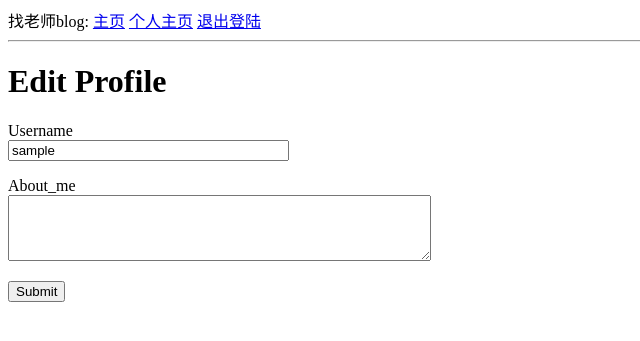
After one commit to Martindu263/flask_website, a Flask app: page /edit_profile in a window 1280 px wide. The commit adds this page. Shown: the top 341 px of the page, without its empty margins (0-640 px from the left). Run offline with Flask 2, Linux system fonts and the light colour scheme; the visitor is signed in with stand-in values (Sample User, id 1); data comes from the database, SQL or seed files in the repository.

Commit message:
user_profile_change

```diff
--- a/app/forms.py
+++ b/app/forms.py
@@ -1,7 +1,8 @@
 from flask_wtf import FlaskForm
-from wtforms import StringField,PasswordField,BooleanField,SubmitField
-from wtforms.validators import ValidationError, DataRequired, Email, EqualTo
+from wtforms import StringField, PasswordField, BooleanField, SubmitField, TextAreaField
+from wtforms.validators import ValidationError, DataRequired, Email, EqualTo, Length
 from app.models import User
+
 
 class LoginForm(FlaskForm):
 	username = StringField('用户名', validators=[DataRequired()])
@@ -33,3 +34,8 @@ class RegistrationForm(FlaskForm):
         user = User.query.filter_by(phone_number=phone_number.data).first()
         if user is not None:
             raise ValidationError('电话重复了，请更换电话注册。')
+
+class EditProfileForm(FlaskForm):
+    username = StringField('Username', validators=[DataRequired()])
+    about_me = TextAreaField('About_me', validators=[Length(min=0, max=140)])
+    submit = SubmitField('Submit')
--- a/app/models.py
+++ b/app/models.py
@@ -18,6 +18,8 @@ class User(UserMixin, db.Model):
 	password_hash = db.Column(db.String(128))
 	time_created = db.Column(db.DateTime(timezone=True), server_default=func.now())
 	posts = db.relationship('Post', backref='author', lazy='dynamic')
+	about_me = db.Column(db.String(140))
+	last_seen = db.Column(db.DateTime, default=datetime.utcnow)
 
 	def __repr__(self):
 		return '<User {}>'.format(self.username)
--- a/app/routes.py
+++ b/app/routes.py
@@ -7,7 +7,8 @@ from app import db
 from app.forms import RegistrationForm
 from flask_login import login_required
 from werkzeug.urls import url_parse
-
+from datetime import datetime
+from app.forms import EditProfileForm
 
 @app.route('/')
 @app.route('/index')
@@ -16,14 +17,7 @@ from werkzeug.urls import url_parse
 def index():
 
 	posts = [
-		{
-			'author': {'username': 'john'},
-			'body': 'Beautiful day in Portland!'
-		},
-		{
-			'author': {'username': 'susan'},
-			'body': 'Beautiful day in USA!'
-		}
+
 		]
 	return render_template('index.html', title='Home', posts=posts)
 
@@ -62,3 +56,35 @@ def register():
 		flash('恭喜你，注册成功!')
 		return redirect(url_for('login'))
 	return render_template('register.html', title='Register', form=form)
+
+@app.route('/user/<username>')
+@login_required
+def user(username):
+	user = User.query.filter_by(username=username).first_or_404()
+	posts = [
+		{'author':user, 'body':'Test post #1'},
+		{'author':user, 'body':'Test post #2'}
+	]
+	return render_template('user.html', user=user, posts=posts)
+
+@app.before_request
+def before_request():
+	if current_user.is_authenticated:
+		current_user.last_seen = datetime.utcnow()
+		db.session.commit()
+
+@app.route('/edit_profile',methods=['GET','POST'])
+@login_required
+def edit_profile():
+	form = EditProfileForm()
+	if form.validate_on_submit():
+		current_user.username = form.username.data
+		current_user.about_me = form.about_me.data
+		db.session.commit()
+
+		flash('变更已经成功更改！')
+		return redirect(url_for('edit_profile'))
+	elif request.method == 'GET':
+		form.username.data = current_user.username
+		form.about_me.data = current_user.about_me
+	return render_template('edit_profile.html', title='Edit Profile', form=form)
--- /dev/null
+++ b/app/templates/_post.html
@@ -0,0 +1,5 @@
+<table>
+	<tr valign="top">
+		<td>{{ post.author.username }} says:<br>{{ post.body }}</td>
+	</tr>
+	</table>
--- a/app/templates/base.html
+++ b/app/templates/base.html
@@ -16,6 +16,7 @@
 		{% if current_user.is_anonymous %}
 		<a href="{{ url_for('login') }}">登陆</a>
 		{% else %}
+		<a href="{{ url_for('user', username=current_user.username) }}">个人主页</a>
 		<a href="{{ url_for('logout') }}">退出登陆</a>
         {% endif %}
 	</div>
--- /dev/null
+++ b/app/templates/edit_profile.html
@@ -0,0 +1,26 @@
+{% extends "base.html" %}
+
+{% block content %}
+	<h1>Edit Profile</h1>
+	<form action="", method="post">
+		{{ form.hidden_tag() }}
+		<p>
+			{{ form.username.label }}<br>
+			{{ form.username(size=32) }}<br>
+			{% for error in form.username.errors %}
+				<span style="color:red;">[{{ error }}]</span>
+			{% endfor %}
+		</p>
+
+		<p>
+			{{ form.about_me.label }}<br>
+			{{ form.about_me(cols=50, rows=4) }}<br>
+			{% for error in form.about_me.errors %}
+				<span style="color:red;">[{{ error }}]</span>
+			{% endfor %}
+		</p>
+		<p>
+			{{ form.submit() }}
+		</p>
+	</form>
+{% endblock %}
```
Also changed, not shown: app/templates/user.html (added, +36 -0 lines), migrations/versions/494323d27501_user_info.py (added, +30 -0 lines).
